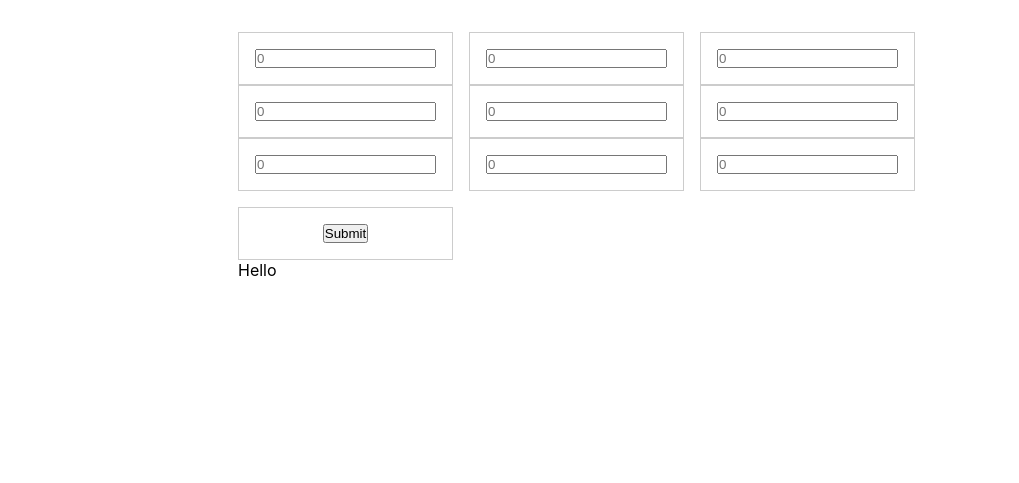
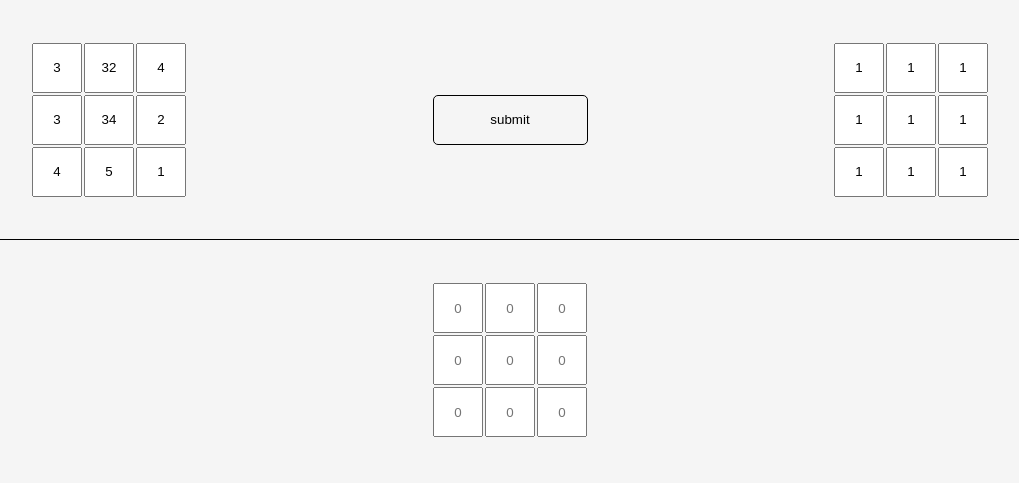
Before and after one commit to hanzomaster/electron-matrix, an Electron app: page src/index.html in a window 1200 px wide. Shown: the whole page, without its empty margins (90-1109 px from the left). Drawn offline with Linux system fonts and the light colour scheme.

Commit message:
Add functionality and make it prettier

```diff
--- a/src/index.css
+++ b/src/index.css
@@ -5,28 +5,59 @@
 }
 
 body {
-  font-family: -apple-system, BlinkMacSystemFont, 'Segoe UI', Roboto, Helvetica,
-    Arial, sans-serif;
-  margin: auto;
-  max-width: 38rem;
-  padding: 2rem;
+  background-color: #f5f5f5;
+}
+
+.container {
+  display: flex;
+  align-items: center;
+  justify-content: space-between;
+  height: 30vh;
+  padding-inline: 10%;
+  border-bottom: 1px solid #000;
 }
 
 
-/* Make a matrix 3x3 */
-.matrix {
-  display: grid;
-  grid-template-columns: repeat(3, 1fr);
-  grid-template-rows: repeat(3, 1fr);
-  grid-gap: 1rem;
+input {
+  width: 50px;
+  height: 50px;
+  text-align: center;
 }
 
-/* Add border to each cell */
-.cell {
-  border: 1px solid #ccc;
-  padding: 1rem;
-  /* make content center */
+input[type="submit"] {
+  width: 155px;
+  height: 50px;
+  background-color: #f5f5f5;
+  border: 1px solid #000;
+  border-radius: 5px;
+  cursor: pointer;
+}
+
+input[type="submit"]:hover {
+  background-color: #000;
+  color: #fff;
+}
+
+.result {
   display: flex;
+  align-items: center;
   justify-content: center;
-  align-items: center;
+  height: 30vh;
+  font-weight: bold;
 }
+
+.result input {
+  pointer-events: none;
+}
+
+span {
+  display: none;
+
+  /* display: inline-block; */
+  width: 100%;
+  text-align: center;
+
+  border: 1px solid #000;
+  border-radius: 5px;
+  padding: 10px;
+}
--- a/src/index.html
+++ b/src/index.html
@@ -1,56 +1,134 @@
 <!DOCTYPE html>
 <html lang='vi'>
-
 <head>
-  <meta charset="UTF-8" />
+  <meta charset="UTF-8">
+  <meta http-equiv="X-UA-Compatible" content="IE=edge">
+  <meta name="viewport" content="width=device-width, initial-scale=1.0">
   <title>Hello World!</title>
   <link rel="stylesheet" href="index.css" />
 
   <script src="renderer.js" defer></script>
 </head>
-
 <body>
-  <!-- build a matrix 3x3 that take user input in each cell-->
-  <div class="matrix">
-    <div class="row">
-      <div class="cell">
-        <input type="text" id="cell1" placeholder='0' />
-      </div>
-      <div class="cell">
-        <input type="text" id="cell2" placeholder='0' />
-      </div>
-      <div class="cell">
-        <input type="text" id="cell3" placeholder='0' />
-      </div>
+  <form class="container">
+    <div>
+      <table>
+        <tbody>
+          <tr>
+            <td>
+              <input type='text' placeholder='0' value='3'>
+            </td>
+            <td>
+              <input type='text' placeholder='0' value='32'>
+            </td>
+            <td>
+              <input type='text' placeholder='0' value='4'>
+            </td>
+          </tr>
+          <tr>
+            <td>
+              <input type='text' placeholder='0' value='3'>
+            </td>
+            <td>
+              <input type='text' placeholder='0' value='34'>
+            </td>
+            <td>
+              <input type='text' placeholder='0' value='2'>
+            </td>
+          </tr>
+          <tr>
+            <td>
+              <input type='text' placeholder='0' value='4'>
+            </td>
+            <td>
+              <input type='text' placeholder='0' value='5'>
+            </td>
+            <td>
+              <input type='text' placeholder='0' value='1'>
+            </td>
+          </tr>
+        </tbody>
+      </table>
+      <span id='determinant1'>0</span>
     </div>
-    <div class="row">
-      <div class="cell">
-        <input type="text" id="cell4" placeholder='0' />
-      </div>
-      <div class="cell">
-        <input type="text" id="cell5" placeholder='0' />
-      </div>
-      <div class="cell">
-        <input type="text" id="cell6" placeholder='0' />
-      </div>
+    <input type="submit" value="submit">
+    <div>
+      <table>
+        <tbody>
+          <tr>
+            <td>
+              <input type='text' placeholder='0' value='1'>
+            </td>
+            <td>
+              <input type='text' placeholder='0' value='1'>
+            </td>
+            <td>
+              <input type='text' placeholder='0' value='1'>
+            </td>
+          </tr>
+          <tr>
+            <td>
+              <input type='text' placeholder='0' value='1'>
+            </td>
+            <td>
+              <input type='text' placeholder='0' value='1'>
+            </td>
+            <td>
+              <input type='text' placeholder='0' value='1'>
+            </td>
+          </tr>
+          <tr>
+            <td>
+              <input type='text' placeholder='0' value='1'>
+            </td>
+            <td>
+              <input type='text' placeholder='0' value='1'>
+            </td>
+            <td>
+              <input type='text' placeholder='0' value='1'>
+            </td>
+          </tr>
+        </tbody>
+      </table>
+      <span id='determinant2'>0</span>
     </div>
-    <div class="row">
-      <div class="cell">
-        <input type="text" id="cell7" placeholder='0' />
-      </div>
-      <div class="cell">
-        <input type="text" id="cell8" placeholder='0' />
-      </div>
-      <div class="cell">
-        <input type="text" id="cell9" placeholder='0' />
-      </div>
-    </div>
-    <!-- Make a submit button -->
-    <div class="row">
-      <div class="cell">
-        <button id="submit" type='button' onclick='test()'>Submit</button>
-      </div>
-      <p>Hello</p>
+  </form>
+  <table class='result'>
+    <tbody>
+      <tr>
+        <td>
+          <input type='text' placeholder='0'>
+        </td>
+        <td>
+          <input type='text' placeholder='0'>
+        </td>
+        <td>
+          <input type='text' placeholder='0'>
+        </td>
+      </tr>
+      <tr>
+        <td>
+          <input type='text' placeholder='0'>
+        </td>
+        <td>
+          <input type='text' placeholder='0'>
+        </td>
+        <td>
+          <input type='text' placeholder='0'>
+        </td>
+      </tr>
+      <tr>
+        <td>
+          <input type='text' placeholder='0'>
+        </td>
+        <td>
+          <input type='text' placeholder='0'>
+        </td>
+        <td>
+          <input type='text' placeholder='0'>
+        </td>
+      </tr>
+    </tbody>
+  </table>
 </body>
-
 </html>
--- a/src/renderer.js
+++ b/src/renderer.js
@@ -1,18 +1,90 @@
-const ipcRenderer = require("electron").ipcRenderer;
-ipcRenderer.send("submitForm", formData);
+const { ipcRenderer } = require("electron");
 
-//NOTE - calculate determinant of a matrix
+document.querySelector("form")?.addEventListener("submit", (e) => {
+  e.preventDefault();
+  const input = document.querySelector("input");
+
+  const values = document.querySelectorAll("input[type='text']").values();
+  let matrix1 = [];
+  let matrix2 = [];
+  let row = [];
+  for (let i = 0; i < 9; i++) {
+    row.push(values.next().value.value);
+    if (row.length === 3) {
+      matrix1.push(row);
+      row = [];
+    }
+  }
+  for (let i = 0; i < 9; i++) {
+    row.push(values.next().value.value);
+    if (row.length === 3) {
+      matrix2.push(row);
+      row = [];
+    }
+  }
+  const determinant1 = determinant(matrix1);
+  const determinant2 = determinant(matrix2);
+
+  const product = multiplyMatrices(matrix1, matrix2);
+
+  const productResult = document.querySelector(".result");
+  // loop through the product matrix and change the value of input fields
+  for (let i = 0; i < 3; i++) {
+    for (let j = 0; j < 3; j++) {
+      productResult.children[0].children[i].children[j].children[0].value =
+        product[i][j];
+    }
+  }
+
+  console.log(determinant(matrix1));
+  console.log(multiplyMatrices(matrix1, matrix2));
+  ipcRenderer.send("form-submitted", 1);
+});
+
+// NOTE - calculate determinant of a matrix
 function determinant(m) {
   if (m.length === 0) return 0;
   if (m.length === 1) return m[0][0];
   if (m.length === 2) return m[0][0] * m[1][1] - m[0][1] * m[1][0];
   if (m.length > 2) {
-    return m.reduce((prev, curr, i, arr) => {
+    const result = m.reduce((prev, curr, i, arr) => {
       let miniArr = arr
         .slice(0, i)
         .concat(arr.slice(i + 1))
         .map((item) => item.slice(1));
       return prev + (i % 2 === 0 ? 1 : -1) * curr[0] * determinant(miniArr);
     }, 0);
+    return Math.abs(result);
   }
 }
+
+// NOTE - multiply two matrices
+const multiplyMatrices = (m1, m2) => {
+  if (!Array.isArray(m1) || !Array.isArray(m2) || !m1.length || !m2.length) {
+    throw new Error("arguments should be in 2-dimensional array format");
+  }
+  let x = m1.length,
+    z = m1[0].length,
+    y = m2[0].length;
+  if (m2.length !== z) {
+    throw new Error(
+      "number of columns in first matrix should be equal to number of rows in second matrix"
+    );
+  }
+  let productRow = Array.apply(null, new Array(y)).map(
+    Number.prototype.valueOf,
+    0
+  );
+  let product = new Array(x);
+  for (let p = 0; p < x; p++) {
+    product[p] = productRow.slice();
+  }
+  for (let i = 0; i < x; i++) {
+    for (let j = 0; j < y; j++) {
+      for (let k = 0; k < z; k++) {
+        product[i][j] += m1[i][k] * m2[k][j];
+      }
+    }
+  }
+  return product;
+};
```
Also changed, not shown: src/index.js (+9 -6 lines), README.md (added).
